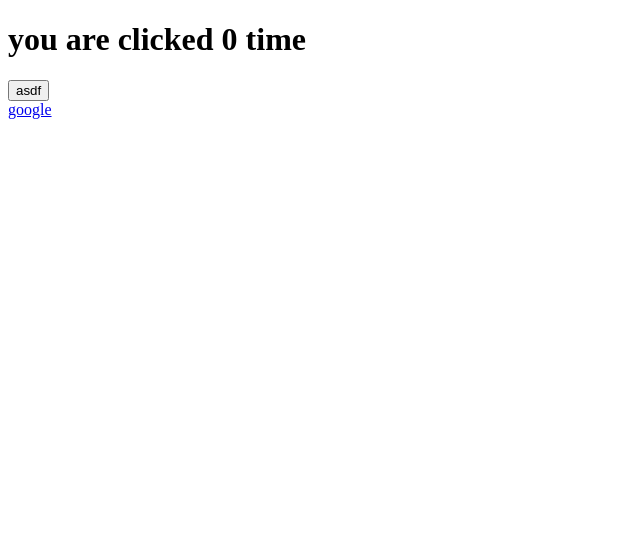
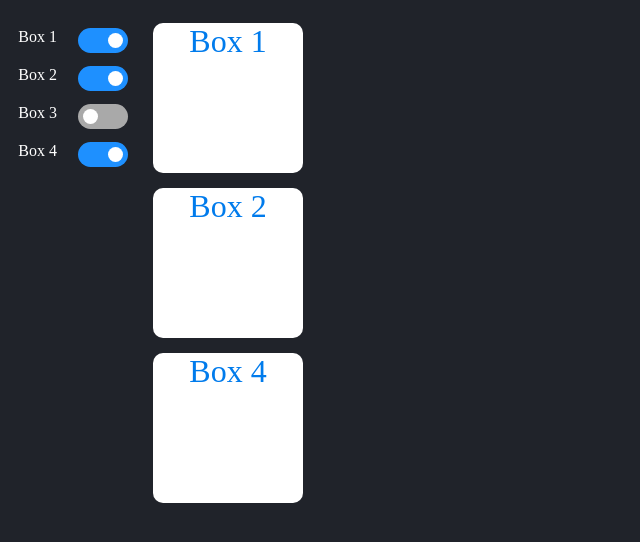
Before and after one commit to 30YA/React-Learn-MS, a React (Create React App) app: page / in a window 1280 px wide. Shown: the top 542 px of the page, without its empty margins (0-640 px from the left). Built offline with nearby package versions, Linux system fonts and the light colour scheme.

Commit message:
mini project (Toggle,boxes)

```diff
--- a/src/App.js
+++ /dev/null
@@ -1,11 +0,0 @@
-import React from "react";
-import Clock from "./components/Clock";
-
-const App = () => {
-  return (
-    <div className="">
-      <Clock/>
-    </div>
-  );
-};
-export default App;
--- /dev/null
+++ b/src/components/Box.jsx
@@ -0,0 +1,12 @@
+export default function Box(props) {
+    const Box = props.boxes.map(box => {
+        if (props.activeBox.includes(box.id)) {
+          return <div className="box">{box.title}</div>
+        }
+    })
+    return (
+        <div className="box-wrapper">
+          {Box}
+        </div>
+     );
+}
--- a/src/components/Clock.jsx
+++ /dev/null
@@ -1,36 +0,0 @@
-import { Component } from "react";
-
-class Clock extends Component {
-  constructor(props){
-    super(props);
-    this.handleClick = this.handleClick.bind(this); //this is 1 solution for bind (This)
-  }
-  state = {
-    clickCount: 0
-  }
-  render() {
-    return (
-      <div>
-        <h1>you are clicked {this.state.clickCount} time</h1>
-        <button onClick={this.handleClick}>asdf</button>
-        <div onClick={this.handleClick}>
-          <a onClick={this.handleLink} href="https://google.com">google</a>
-        </div>
-
-      </div>
-     );
-  }
-  handleClick(event) {
-    this.setState((state) => {
-      return {
-        clickCount: state.clickCount + 1
-      }
-    })
-  }
-  handleLink = (event) => {
-    event.preventDefault() // for disable all default event in browser
-    event.stopPropagation() // for disable paent event
-    console.log(event);
-  }
-}
-export default Clock;
--- /dev/null
+++ b/src/components/Main.jsx
@@ -0,0 +1,45 @@
+import React from "react";
+import { Component } from "react";
+import Toggle from "./Toggle";
+import Box from "./Box";
+
+class Main extends Component {
+  state = {
+    boxes: [
+      { id: 1, title: "Box 1" },
+      { id: 2, title: "Box 2" },
+      { id: 3, title: "Box 3" },
+      { id: 4, title: "Box 4" },
+    ],
+    activeBox: [1, 2, 4],
+  };
+  togglehandler = (id) => {
+    const activeBox = [...this.state.activeBox];
+    if (activeBox.includes(id)) {
+      activeBox.splice(activeBox.indexOf(id), 1);
+    } else {
+      activeBox.push(id);
+    }
+    // console.log(activeBox);
+    this.setState((state) => {
+      return {
+        ...state.boxes,
+        activeBox: activeBox,
+      };
+    });
+  };
+  render() {
+    return (
+      <React.Fragment>
+        <Toggle
+          boxes={this.state.boxes}
+          activeBox={this.state.activeBox}
+          togglehandler={this.togglehandler}
+        />
+        <Box boxes={this.state.boxes} activeBox={this.state.activeBox} />
+      </React.Fragment>
+    );
+  }
+}
+// we can use React.Fragment or <>
+export default Main;
--- /dev/null
+++ b/src/components/Style.css
@@ -0,0 +1,79 @@
+.toggle-control {
+    display: block;
+    position: relative;
+    padding-left: 50px;
+    margin-bottom: 12px;
+    cursor: pointer;
+    font-size: 22px;
+    user-select: none;
+}
+
+.toggle-control input {
+    position: absolute;
+    opacity: 0;
+    cursor: pointer;
+    height: 0;
+    width: 0;
+}
+
+.toggle-control input:checked~.control {
+    background-color: dodgerblue;
+}
+
+.toggle-control input:checked~.control:after {
+    left: 30px;
+}
+
+.toggle-control .control {
+    position: absolute;
+    top: 0;
+    left: 0;
+    height: 25px;
+    width: 50px;
+    border-radius: 12.5px;
+    background-color: darkgray;
+    transition: background-color 0.15s ease-in;
+}
+
+.toggle-control .control:after {
+    content: "";
+    position: absolute;
+    left: 5px;
+    top: 5px;
+    width: 15px;
+    height: 15px;
+    border-radius: 12.5px;
+    background: white;
+    transition: left 0.15s ease-in;
+}
+
+
+body {
+    display: flex;
+    min-height: 100vh;
+    background-color: #20232a;
+    color: white;
+    font-family: 'Times New Roman', Times, serif;
+}
+
+.toggle {
+    margin: 20px 0px;
+    display: flex;
+    min-width: 130px;
+    justify-content: space-around;
+}
+
+.box {
+    width: 150px;
+    height: 150px;
+    background-color: #ffffff;
+    margin: 15px;
+    border-radius: 10px;
+    color: #007bec;
+    text-align: center;
+    font-size: 2rem;
+}
+
+#root {
+    display: flex;
+}
--- /dev/null
+++ b/src/components/Toggle.jsx
@@ -0,0 +1,18 @@
+export default function Toggle(props) {
+  const Togle = props.boxes.map((box) => {
+      return (
+        <div className="toggle">
+          <span>{box.title}</span>
+          <label className="toggle-control">
+            <input type="checkbox" defaultChecked={props.activeBox.includes(box.id)}/>
+            <span className="control" onClick={() => props.togglehandler(box.id)}></span>
+          </label>
+        </div>
+      );
+  });
+  return (
+    <aside>
+      {Togle}
+    </aside>
+  );
+}
--- a/src/index.js
+++ b/src/index.js
@@ -1,7 +1,8 @@
 import React from "react";
 import { createRoot } from 'react-dom/client';
-import App from "./App";
+import Main from "./components/Main";
+import "./components/Style.css"
 
 
 const root = createRoot(document.getElementById("root"));
-root.render(<React.StrictMode><App /></React.StrictMode>);
+root.render(<React.StrictMode><Main /></React.StrictMode>);
```
